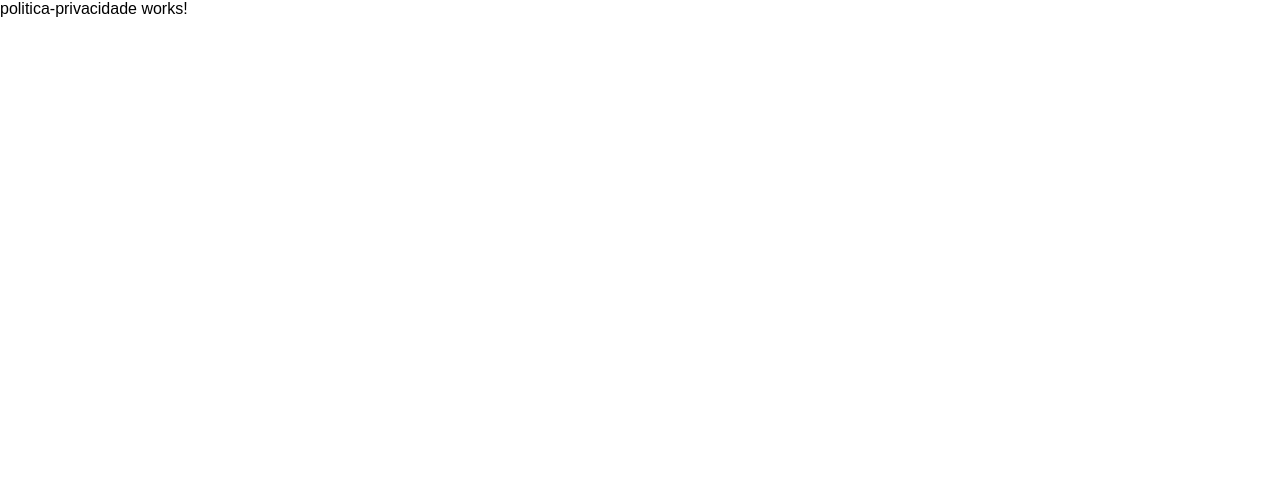
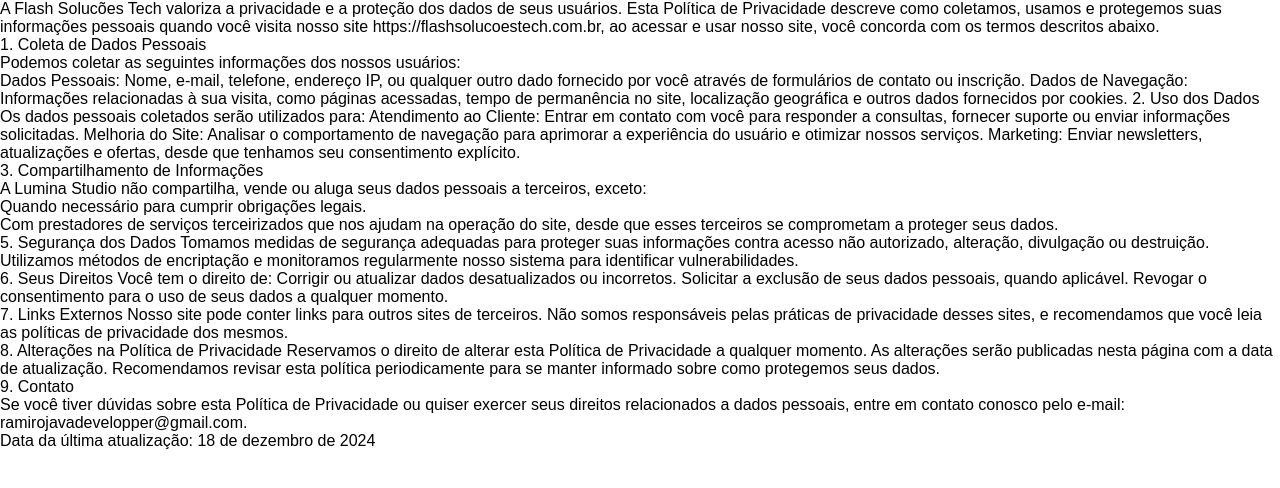
Before and after one commit to ramirescorreia/flashsolucoestech_landpage, an Angular app: page /politica-de-privacidade in a window 1280 px wide. Shown: the top 488 px of the page. Built offline with nearby package versions, Linux system fonts and the light colour scheme.

Commit message:
correções texto de politica e privacidade

```diff
--- a/src/app/politica-privacidade/politica-privacidade.component.html
+++ b/src/app/politica-privacidade/politica-privacidade.component.html
@@ -1 +1,43 @@
-<p>politica-privacidade works!</p>
+<p>A Flash Solucões Tech valoriza a privacidade e a proteção dos dados de seus usuários.
+Esta Política de Privacidade descreve como coletamos, usamos e protegemos suas informações pessoais quando você visita nosso site
+https://flashsolucoestech.com.br, ao acessar e usar nosso site, você concorda com os termos descritos abaixo.</p>
+
+<p>1. Coleta de Dados Pessoais</p>
+<p>Podemos coletar as seguintes informações dos nossos usuários:</p>
+
+<p>Dados Pessoais: Nome, e-mail, telefone, endereço IP, ou qualquer outro dado fornecido por você através de formulários de contato ou inscrição.
+    Dados de Navegação: Informações relacionadas à sua visita, como páginas acessadas, tempo de permanência no site, localização geográfica e outros dados fornecidos por cookies.
+    2. Uso dos Dados
+    Os dados pessoais coletados serão utilizados para:
+
+    Atendimento ao Cliente: Entrar em contato com você para responder a consultas, fornecer suporte ou enviar informações solicitadas.
+    Melhoria do Site: Analisar o comportamento de navegação para aprimorar a experiência do usuário e otimizar nossos serviços.
+    Marketing: Enviar newsletters, atualizações e ofertas, desde que tenhamos seu consentimento explícito.</p>
+
+<p>3. Compartilhamento de Informações</p>
+
+<p>A Lumina Studio não compartilha, vende ou aluga seus dados pessoais a terceiros, exceto:</p>
+
+<p>Quando necessário para cumprir obrigações legais.</p>
+<p>Com prestadores de serviços terceirizados que nos ajudam na operação do site, desde que esses terceiros se comprometam a proteger seus dados.</p>
+
+<p>5. Segurança dos Dados
+Tomamos medidas de segurança adequadas para proteger suas informações contra acesso não autorizado, alteração, divulgação ou destruição. Utilizamos métodos de encriptação e monitoramos regularmente nosso sistema para identificar vulnerabilidades.</p>
+
+<p>6. Seus Direitos
+Você tem o direito de:
+
+Corrigir ou atualizar dados desatualizados ou incorretos.
+Solicitar a exclusão de seus dados pessoais, quando aplicável.
+Revogar o consentimento para o uso de seus dados a qualquer momento.</p>
+
+<p>7. Links Externos
+Nosso site pode conter links para outros sites de terceiros. Não somos responsáveis pelas práticas de privacidade desses sites, e recomendamos que você leia as políticas de privacidade dos mesmos.</p>
+
+<p>8. Alterações na Política de Privacidade
+Reservamos o direito de alterar esta Política de Privacidade a qualquer momento. As alterações serão publicadas nesta página com a data de atualização. Recomendamos revisar esta política periodicamente para se manter informado sobre como protegemos seus dados.</p>
+
+<p>9. Contato</p>
+<p>Se você tiver dúvidas sobre esta Política de Privacidade ou quiser exercer seus direitos relacionados a dados pessoais, entre em contato conosco pelo e-mail: ramirojavadevelopper&#64;gmail.com.</p>
+
+<p>Data da última atualização: 18 de dezembro de 2024</p>
```
